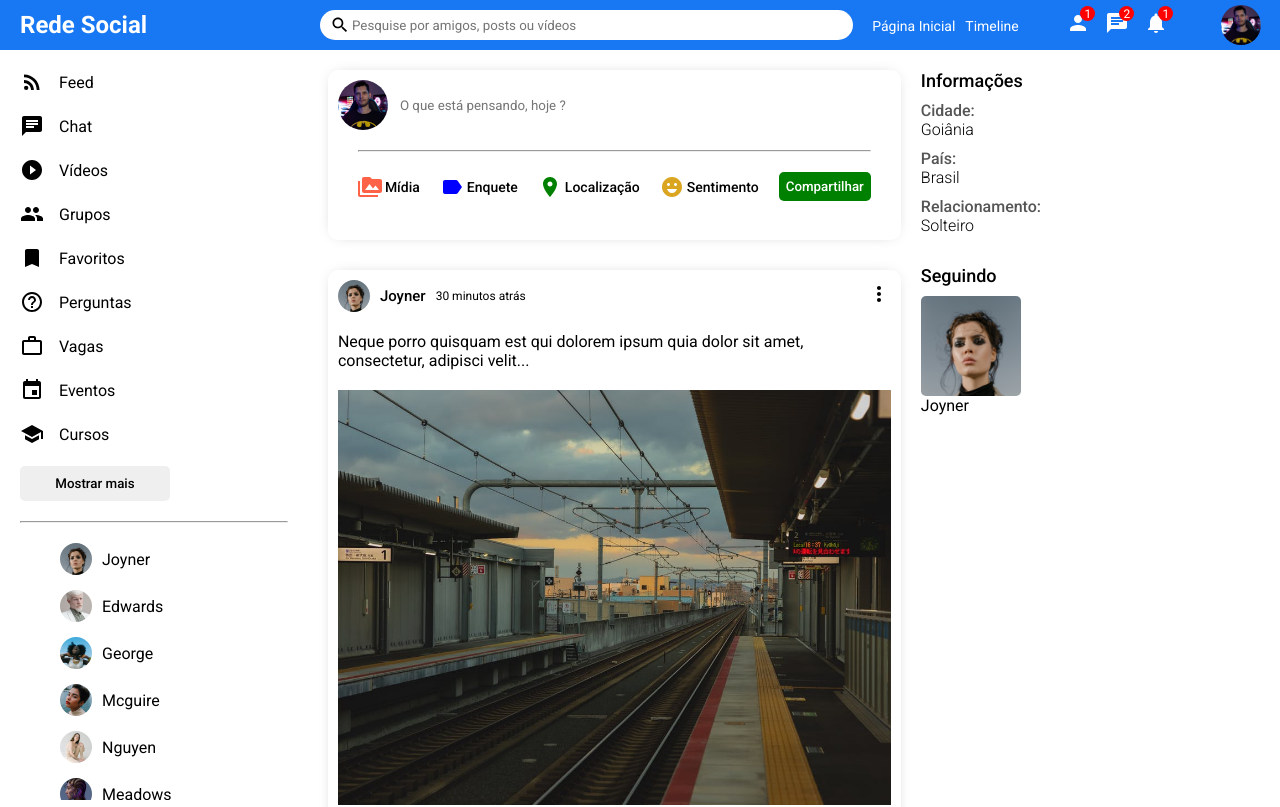
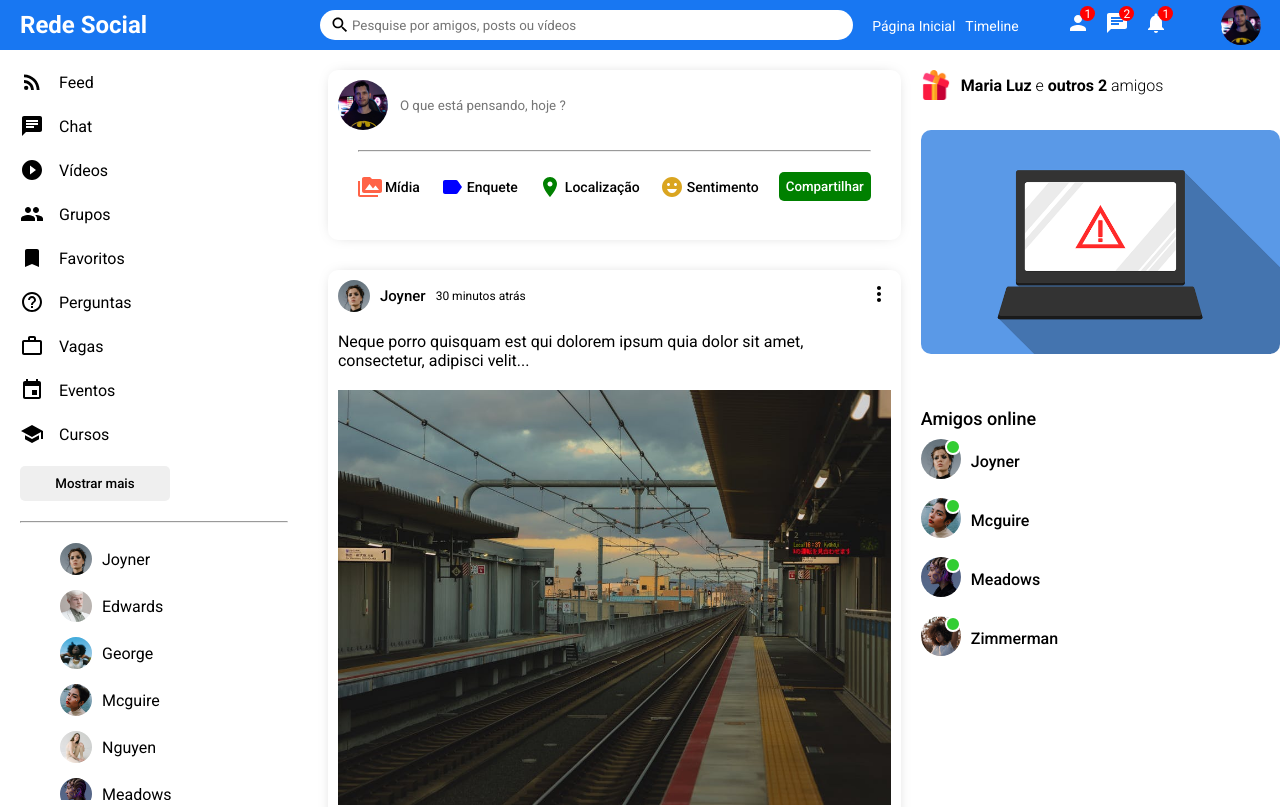
Before and after one commit to Rodffer/rede-social-frontend, a React (Create React App) app: page / in a window 1280 px wide. Shown: the top 807 px of the page. Built offline with nearby package versions, Linux system fonts and the light colour scheme; the HTML template or start-up script is replaced by a standard one.

Commit message:
Fix: adicionado condicao para mostrar barra lateral no perfil ou na home

```diff
--- a/src/App.js
+++ b/src/App.js
@@ -1,7 +1,4 @@
 import Home from "./pages/home/Home";
-import Profile from './pages/profile/Profile';
-import Login from './pages/login/Login';
-import Register from "./pages/register/Register";
 
 function App() {
   return (
--- a/src/components/rightbar/Rightbar.jsx
+++ b/src/components/rightbar/Rightbar.jsx
@@ -57,7 +57,7 @@ export default function Rightbar({ profile }) {
   return (
     <div className='rightbar'>
       <div className="rihtbarWrapper">
-        <ProfileRightbar />
+        {profile ? <ProfileRightbar /> : <HomeRightbar />}
       </div>
     </div>
   );
```
